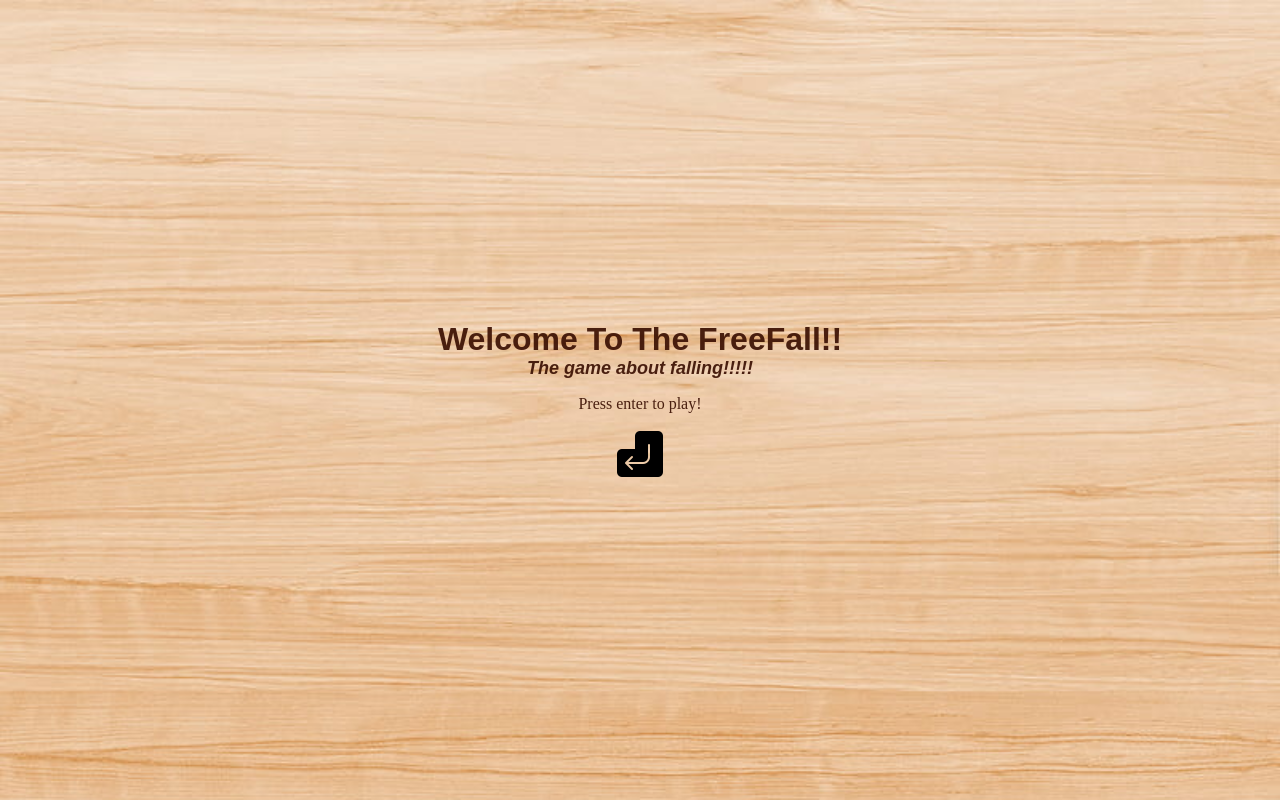
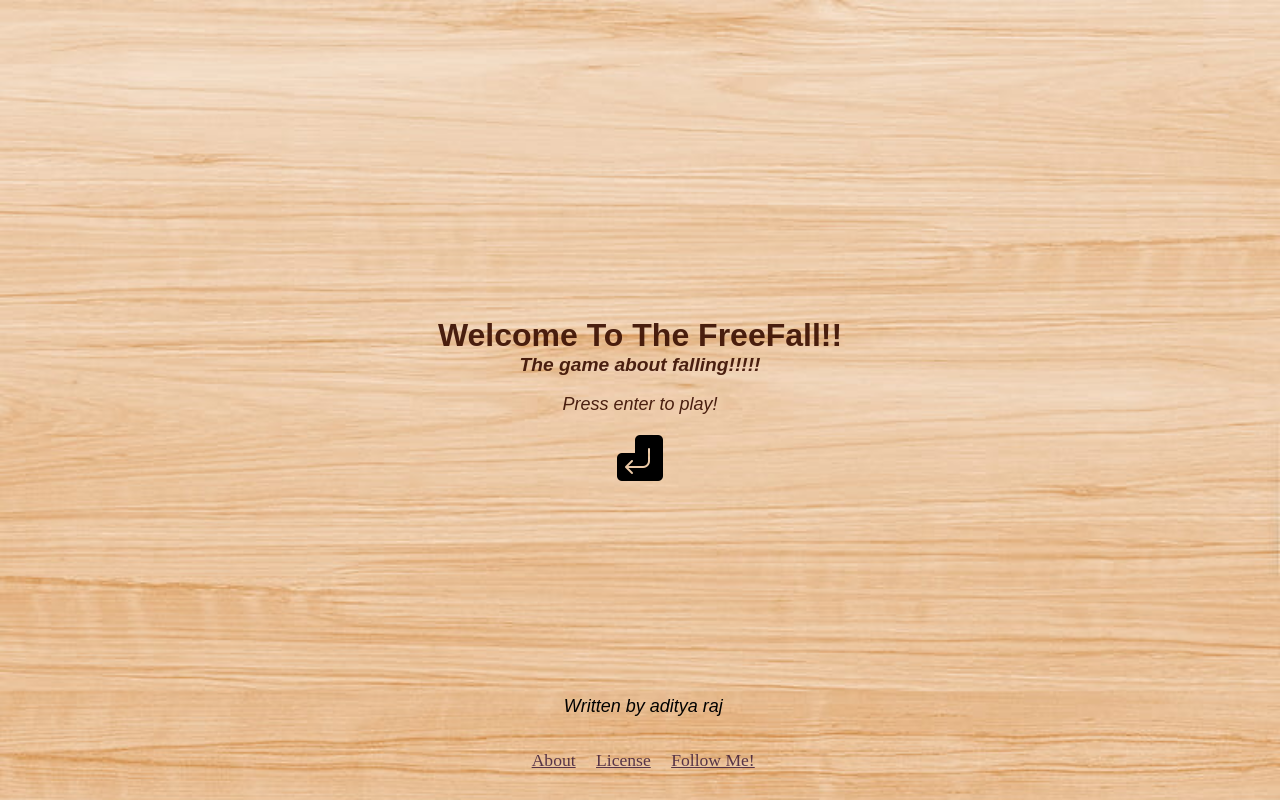
Before and after one commit to aditya06121/web-falling-ball, a plain HTML site: page index.html in a window 1280 px wide. Drawn offline with Linux system fonts and the light colour scheme; a web font is replaced by a local one.

Commit message:
title screen complete

```diff
--- a/assets/css/style.css
+++ b/assets/css/style.css
@@ -1,8 +1,9 @@
 body{
-    /* CSS for the background image */
+    /* for the background image */
     background-image: url('../images/bg.jpg');
     background-size: cover;
     margin: 0;
+    max-height: 100vh;
 }
 
 .sedan-sc-regular {
@@ -18,9 +19,9 @@ body{
     flex-direction: column;
     justify-content: center;
     align-items: center;
-    min-height: 100vh;
     margin: 0;
     text-align: center;
+    min-height: 100vh;
 }
 h1 {
     font-family: "Sedan SC", sans-serif;
@@ -32,9 +33,35 @@ h2 {
     font-style:italic;
     margin: 0;
 }
-h2 {
+p {
     font-family: "Sedan SC", sans-serif;
     font-size: large;
     font-style:italic;
     margin: 10;
 }
+footer{
+    padding: 0.2rem;
+    display: block;
+    font-size: 1.1rem;
+    position: fixed;
+    width: 100%;
+    bottom: 0;
+    margin: 0;
+}
+ul{
+    text-align: center;
+    padding: 0.5rem;
+}
+li{
+    display: inline-block;
+    margin-inline: 0.5rem;
+}
+.foot{
+    color: rgba(51, 19, 51, 0.805);
+}
+.foot:hover{
+    color: rgb(0, 0, 0);
+}
+.by{
+    margin: 0;
+}
--- a/index.html
+++ b/index.html
@@ -9,14 +9,30 @@
     <link rel="preconnect" href="https://fonts.googleapis.com">
     <link rel="preconnect" href="https://fonts.gstatic.com" crossorigin>
     <link href="https://fonts.googleapis.com/css2?family=Sedan+SC&display=swap" rel="stylesheet">
+    <link rel="stylesheet" href="https://cdnjs.cloudflare.com/ajax/libs/font-awesome/5.15.4/css/all.min.css">
 </head>
 <body>
+    <!-- Centre Section -->
     <div class="centre_container">
     <h1>Welcome To The FreeFall!!</h1>
     <h2> The game about falling!!!!!</h2>
     <p>Press enter to play!</p>
     <img src="./assets/images/icons8-enter-50.png" alt="Enter image">
     </div>
+
+    <!-- Footer section -->
+    <footer>
+        <ul>
+            <li><p class="by">Written by aditya raj</p></li>
+        </ul>
+        <ul>
+            <li><a href="https://github.com/aditya06121/web-falling-ball/blob/main/README.md" target="_blank" class="foot">About </a></li>
+            <li><a href="https://github.com/aditya06121/web-falling-ball/blob/main/LICENSE" target="_blank" class="foot">License</a></li>
+            <li><a href="https://www.linkedin.com/in/aditya-raj-904a93272" target="_blank" class="foot">Follow Me!</a></li>
+        </ul>
+    </footer>
+
+
     <script src="./assets/js/main.js"></script>
 </body>
 </html>
```
Also changed, not shown: 1 other file.
